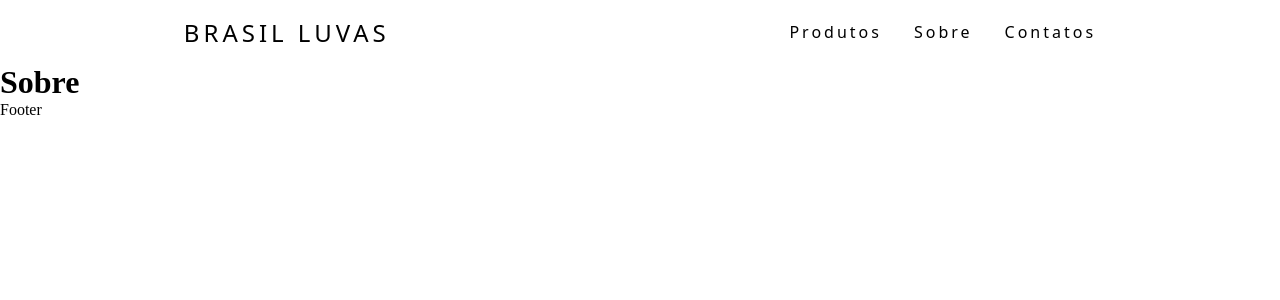
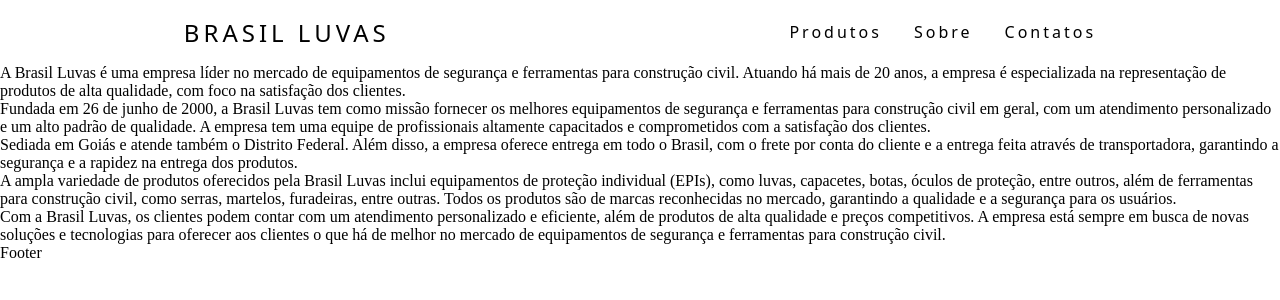
Before and after one commit to Matheus-Moura26/brasil-luvas, a Next.js app: page /sobre in a window 1280 px wide. Shown: the top 300 px of the page. Built offline with nearby package versions, Linux system fonts and the light colour scheme.

Commit message:
Adicinando o texto da pagina Sobre

```diff
--- a/pages/sobre.js
+++ b/pages/sobre.js
@@ -4,9 +4,27 @@
     return (
         <div>
 
-                <main>
-                    <h1>Sobre</h1>
-                </main>
+            <main>
+                <p>
+                    A Brasil Luvas é uma empresa líder no mercado de equipamentos de segurança e ferramentas para construção civil. Atuando há mais de 20 anos, a empresa é especializada na representação de produtos de alta qualidade, com foco na satisfação dos clientes.
+                </p>
+
+                <p>
+                    Fundada em 26 de junho de 2000, a Brasil Luvas tem como missão fornecer os melhores equipamentos de segurança e ferramentas para construção civil em geral, com um atendimento personalizado e um alto padrão de qualidade. A empresa tem uma equipe de profissionais altamente capacitados e comprometidos com a satisfação dos clientes.
+                </p>
+
+                <p>
+                    Sediada em Goiás e atende também o Distrito Federal. Além disso, a empresa oferece entrega em todo o Brasil, com o frete por conta do cliente e a entrega feita através de transportadora, garantindo a segurança e a rapidez na entrega dos produtos.
+                </p>
+
+                <p>
+                    A ampla variedade de produtos oferecidos pela Brasil Luvas inclui equipamentos de proteção individual (EPIs), como luvas, capacetes, botas, óculos de proteção, entre outros, além de ferramentas para construção civil, como serras, martelos, furadeiras, entre outras. Todos os produtos são de marcas reconhecidas no mercado, garantindo a qualidade e a segurança para os usuários.
+                </p>
+
+                <p>
+                    Com a Brasil Luvas, os clientes podem contar com um atendimento personalizado e eficiente, além de produtos de alta qualidade e preços competitivos. A empresa está sempre em busca de novas soluções e tecnologias para oferecer aos clientes o que há de melhor no mercado de equipamentos de segurança e ferramentas para construção civil.
+                </p>
+            </main>
         </div>
     )
 }
```
